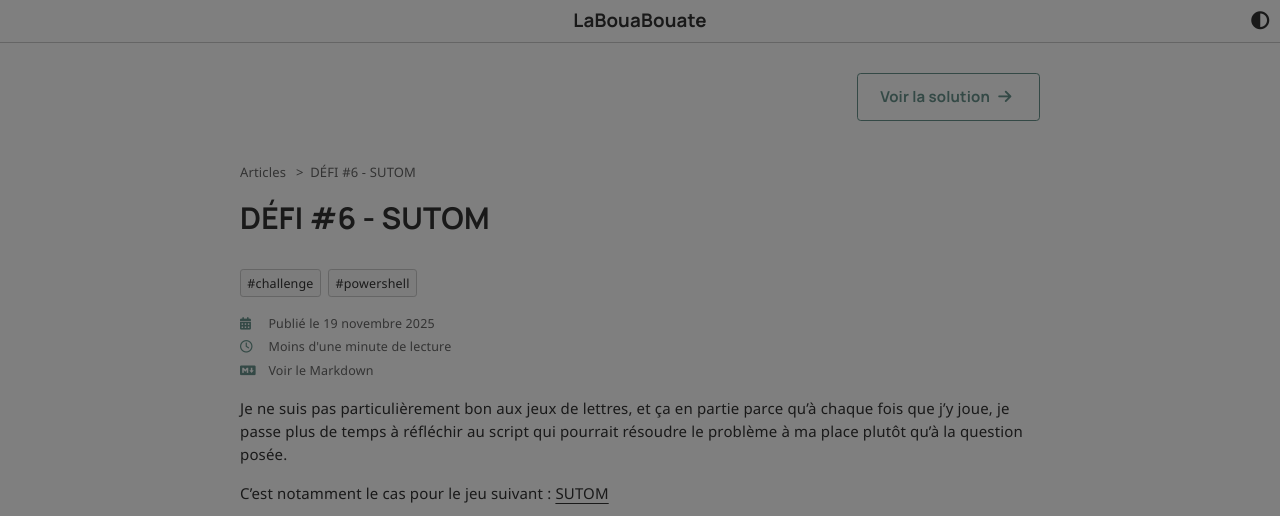
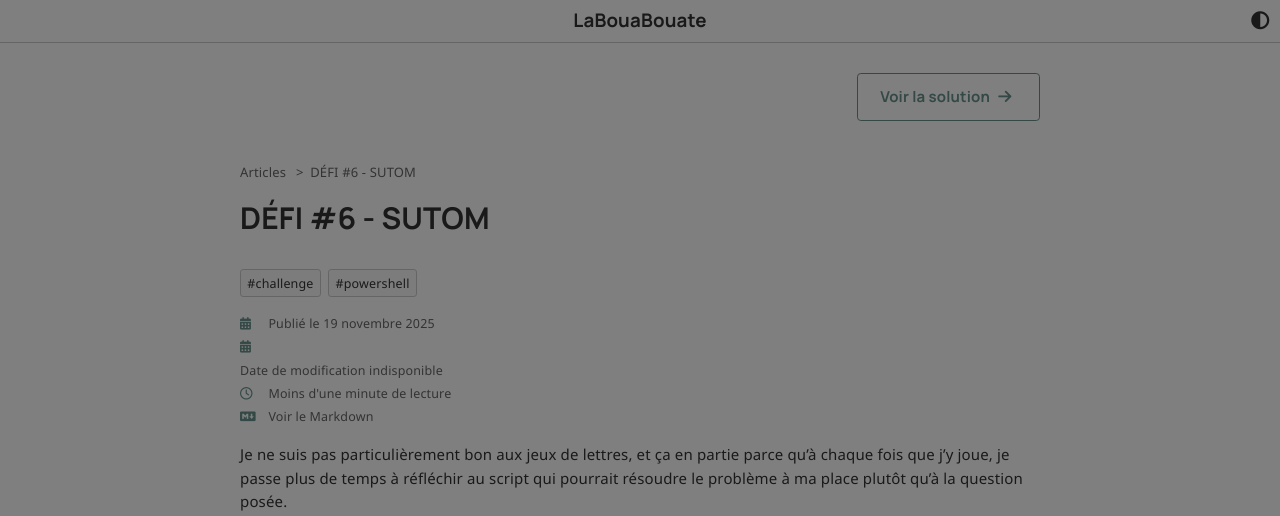
Before and after one commit to leobouard/leobouard.github.io, a Jekyll site: the page built from _posts/2025/2025-11-19-sutom.md, in a window 1280 px wide and 900 px high, cut to the strip 0-516 px from the top of the window. Built offline with Jekyll 4.4.1, drawn with Linux system fonts in a browser that asks for light colours; nearby versions of some CDN libraries; some web fonts are replaced; comment, search, counter and statistics services are not loaded; some of the changed lines change nothing that is shown.

Commit message:
Ajout de la date de modification

```diff
--- a/_config.yml
+++ b/_config.yml
@@ -8,6 +8,9 @@
 
 # GitHub repository
 repository: https://github.com/leobouard/leobouard.github.io/tree/main/
+github_owner: leobouard
+github_repo: leobouard.github.io
+github_branch: main
 
 # Add '_pages' folder
 include: [_pages]
--- a/_includes/article-info.html
+++ b/_includes/article-info.html
@@ -2,6 +2,10 @@
   <span>
     <i class="fa-solid fa-calendar-days" aria-hidden="true"></i>
     Publié le {% include format-date.html date=include.date %}
+  </span>
+  <span class="article-info-modified" data-gh-last-modified="true" data-gh-owner="{{ site.github_owner }}" data-gh-repo="{{ site.github_repo }}" data-gh-branch="{{ site.github_branch }}" data-gh-path="{{ page.path }}" aria-live="polite">
+    <i class="fa-solid fa-calendar-days" aria-hidden="true"></i>
+    <span class="article-info-modified-text">Chargement de la date...</span>
   </span>
   <span>
     <i class="fa-regular fa-clock" aria-hidden="true"></i>
--- a/_includes/head.html
+++ b/_includes/head.html
@@ -12,4 +12,5 @@
   <link rel="stylesheet" href="{{ "/assets/css/cv.css?v=" | append: site.github.build_revision | relative_url }}" media="screen,print">
   {% include fonts.html %}
   <script src="https://kit.fontawesome.com/4f20968c9e.js" crossorigin="anonymous" async></script>
+  <script src="{{ "/assets/scripts/github-last-modified.js?v=" | append: site.github.build_revision | relative_url }}" defer></script>
 </head>
--- /dev/null
+++ b/assets/scripts/github-last-modified.js
@@ -0,0 +1,76 @@
+(function () {
+  'use strict';
+
+  function formatDate(dateString) {
+    var date = new Date(dateString);
+    if (Number.isNaN(date.getTime())) return null;
+
+    var options = { day: 'numeric', month: 'long', year: 'numeric' };
+    return date.toLocaleDateString('fr-FR', options);
+  }
+
+  function getLastModifiedElement() {
+    return document.querySelector('[data-gh-last-modified="true"]');
+  }
+
+  function buildApiUrl(owner, repo, branch, path) {
+    var encodedPath = encodeURIComponent(path);
+    return 'https://api.github.com/repos/' + owner + '/' + repo + '/commits?path=' + encodedPath + '&sha=' + encodeURIComponent(branch) + '&per_page=1';
+  }
+
+  function setModifiedText(element, text) {
+    element.textContent = text;
+  }
+
+  function fetchLastModified(owner, repo, branch, path, element) {
+    var url = buildApiUrl(owner, repo, branch, path);
+
+    fetch(url, {
+      headers: {
+        Accept: 'application/vnd.github.v3+json'
+      }
+    })
+      .then(function (response) {
+        if (!response.ok) {
+          throw new Error('GitHub API ' + response.status);
+        }
+        return response.json();
+      })
+      .then(function (commits) {
+        if (!Array.isArray(commits) || commits.length === 0 || !commits[0].commit) {
+          throw new Error('Aucun commit trouvé');
+        }
+        var date = commits[0].commit.committer.date || commits[0].commit.author.date;
+        var formatted = formatDate(date);
+        if (!formatted) {
+          throw new Error('Date invalide');
+        }
+        var textSpan = element.querySelector('.article-info-modified-text');
+        if (textSpan) {
+          textSpan.textContent = 'Modifié le ' + formatted;
+        }
+      })
+      .catch(function () {
+        var textSpan = element.querySelector('.article-info-modified-text');
+        if (textSpan) {
+          textSpan.textContent = 'Date de modification indisponible';
+        }
+      });
+  }
+
+  document.addEventListener('DOMContentLoaded', function () {
+    var element = getLastModifiedElement();
+    if (!element) return;
+
+    var owner = element.dataset.ghOwner;
+    var repo = element.dataset.ghRepo;
+    var branch = element.dataset.ghBranch;
+    var path = element.dataset.ghPath;
+
+    if (!owner || !repo || !branch || !path) {
+      return;
+    }
+
+    fetchLastModified(owner, repo, branch, path, element);
+  });
+})();
```
